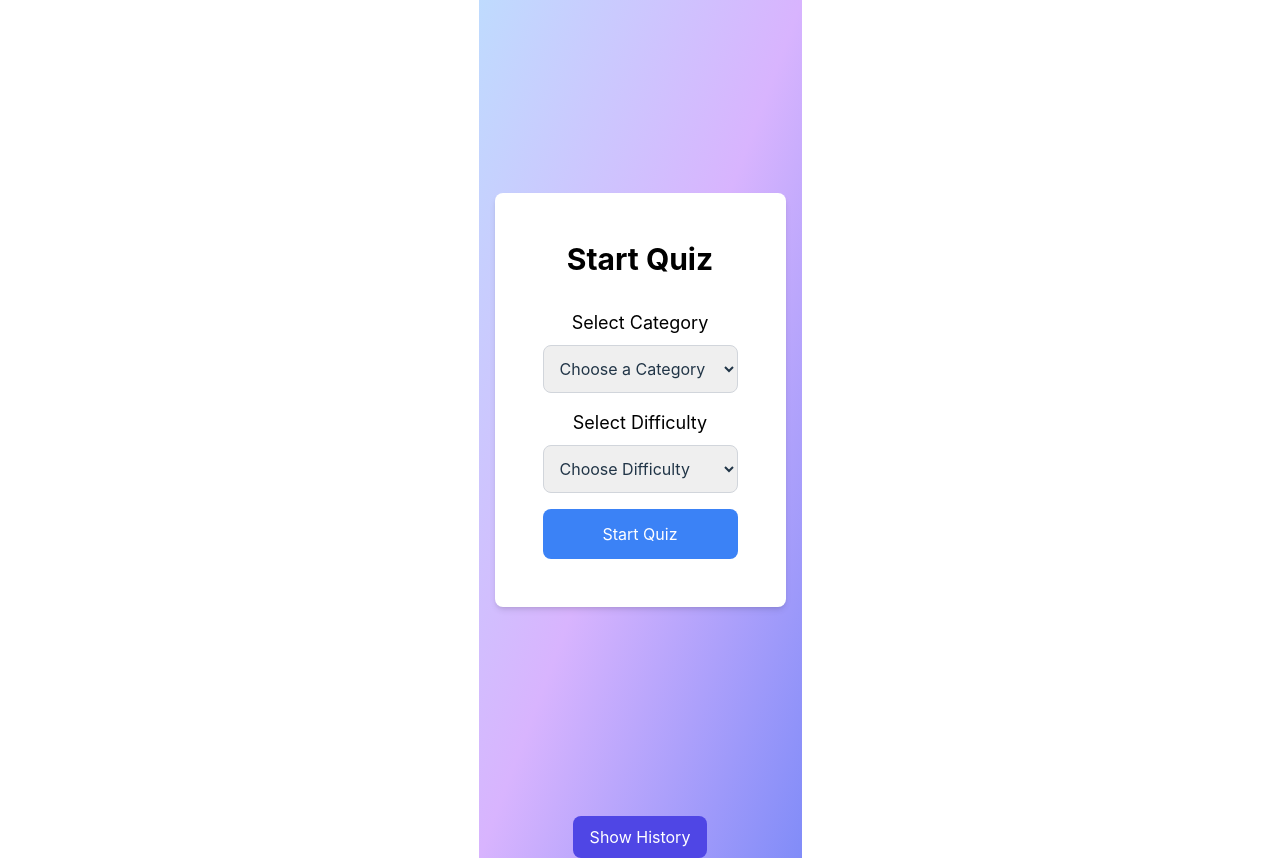
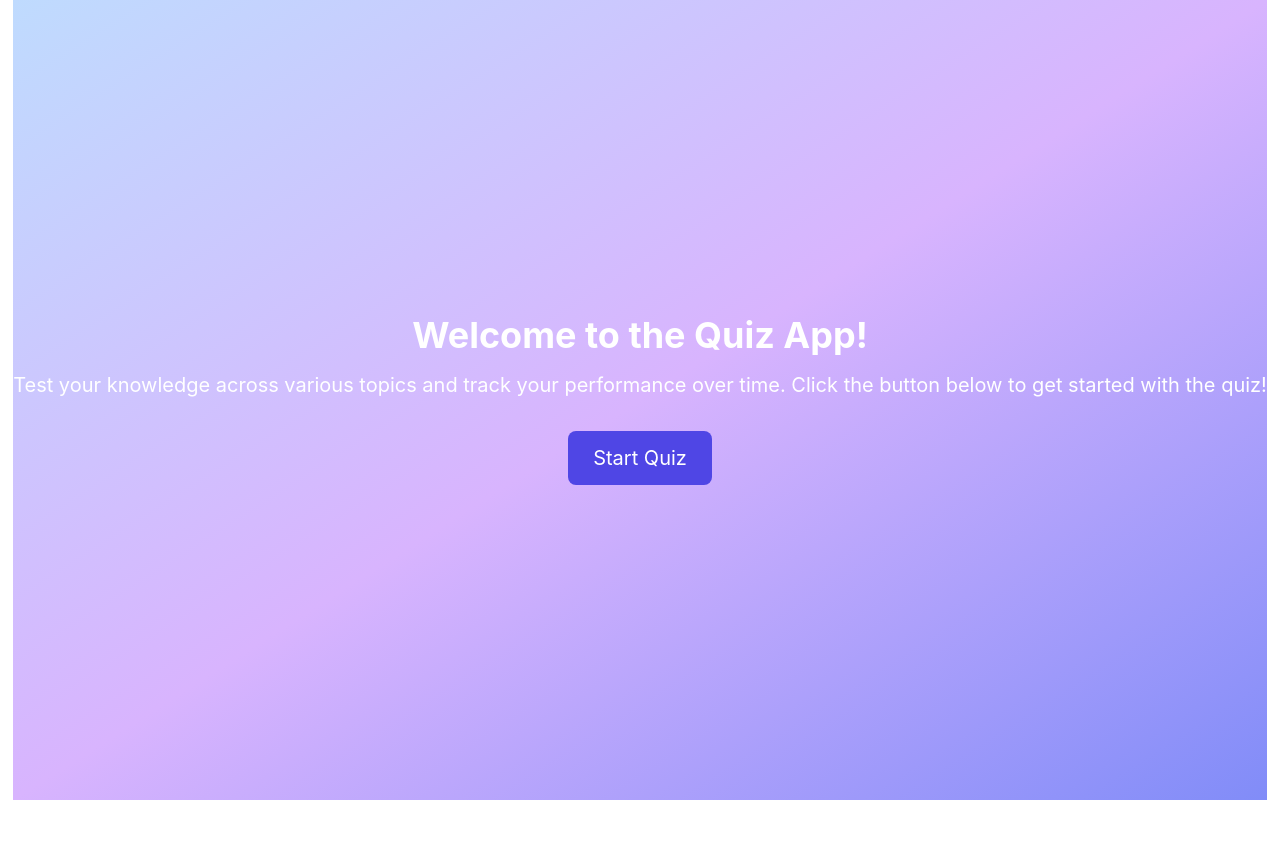
Before and after one commit to MuhdmalcolmX/ALXCapstoneProject, a React (Vite) app in the folder quiz-app/: page / in a window 1280 px wide. After the commit the page ends 800 px from the top, so only its background shows below. Built offline with nearby package versions, Linux system fonts and the light colour scheme.

Commit message:
Added a homepage to introduce the Quiz App

```diff
--- a/quiz-app/src/App.tsx
+++ b/quiz-app/src/App.tsx
@@ -2,6 +2,7 @@ import React, { useState, useEffect } from "react";
 import QuizStart from "./components/QuizStart";
 import QuestionCard from "./components/QuestionCard";
 import QuizHistory from "./components/QuizHistory";
+import Home from "./components/Home"; // Import the Home component
 
 // TypeScript interfaces for quiz data and history
 interface QuizQuestion {
@@ -29,6 +30,7 @@ function App() {
   const [quizHistory, setQuizHistory] = useState<QuizHistoryItem[]>([]);
   const [showHistory, setShowHistory] = useState(false); // State for toggling quiz history popup
   const [timer, setTimer] = useState(10); // Timer for each question
+  const [hasStarted, setHasStarted] = useState(false); // Track whether the quiz has started
 
   // Load quiz history from local storage when the app loads
   useEffect(() => {
@@ -123,7 +125,9 @@ function App() {
 
   return (
     <div className="min-h-screen bg-gradient-to-br from-blue-200 via-purple-300 to-indigo-400 flex flex-col items-center justify-center">
-      {!quizSettings && !isQuizFinished ? (
+      {!hasStarted ? (
+        <Home onStart={() => setHasStarted(true)} /> // Render the Home component if the quiz hasn't started
+      ) : !quizSettings && !isQuizFinished ? (
         <>
           <QuizStart onStartQuiz={handleStartQuiz} />
           {/* Button to toggle history popup */}
@@ -179,7 +183,7 @@ function App() {
         questions.length > 0 && currentQuestionIndex < questions.length && (
           <div className="bg-white p-6 rounded-lg shadow-lg">
             <div className="text-center mb-4">
-              <p className="text-lg font-meduim text-red-600">Time Remaining: {timer} seconds</p>
+              <p className="text-lg font-medium text-red-600">Time Remaining: {timer} seconds</p>
             </div>
             <QuestionCard
               question={questions[currentQuestionIndex].question}
--- /dev/null
+++ b/quiz-app/src/components/Home.tsx
@@ -0,0 +1,25 @@
+import React from "react";
+
+interface HomeProps {
+  onStart: () => void;
+}
+
+const Home: React.FC<HomeProps> = ({ onStart }) => {
+  return (
+    <div className="min-h-screen bg-gradient-to-br from-blue-200 via-purple-300 to-indigo-400 flex flex-col items-center justify-center text-center">
+      <h1 className="text-4xl font-bold text-white mb-4">Welcome to the Quiz App!</h1>
+      <p className="text-xl text-white mb-8">
+        Test your knowledge across various topics and track your performance over time.
+        Click the button below to get started with the quiz!
+      </p>
+      <button
+        onClick={onStart}
+        className="bg-indigo-600 text-white py-3 px-6 rounded-lg text-xl hover:bg-indigo-700 transition-colors"
+      >
+        Start Quiz
+      </button>
+    </div>
+  );
+};
+
+export default Home;
```
